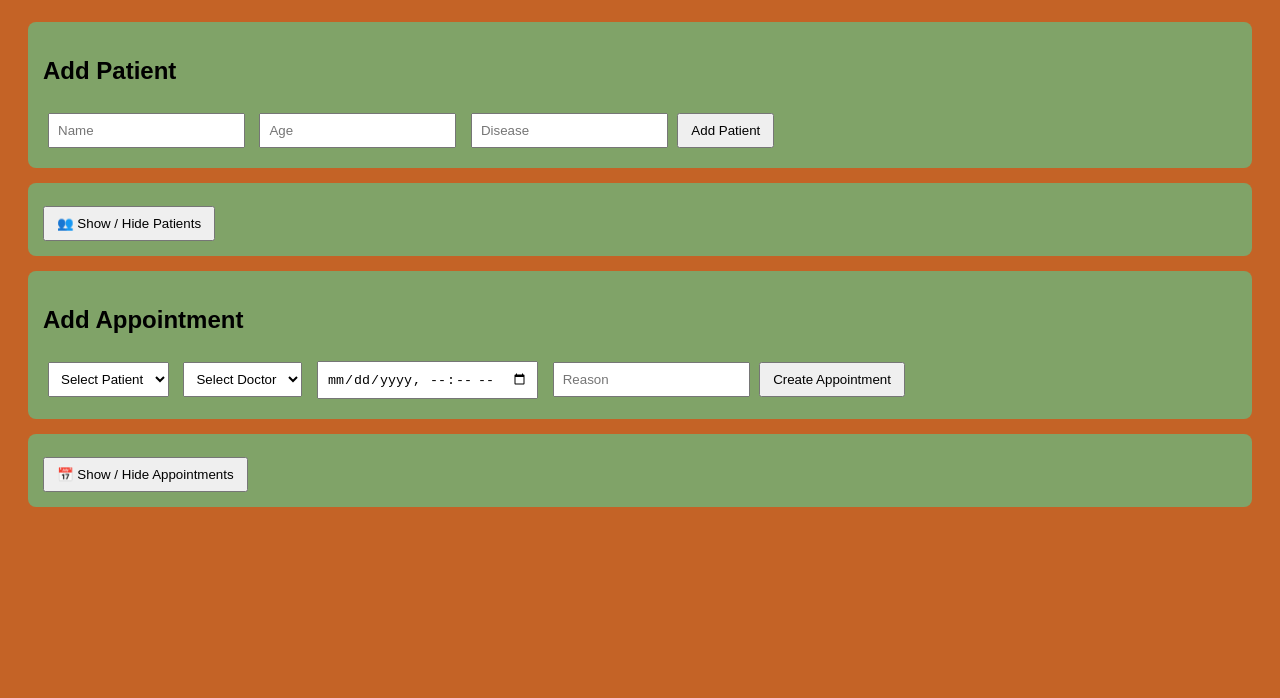
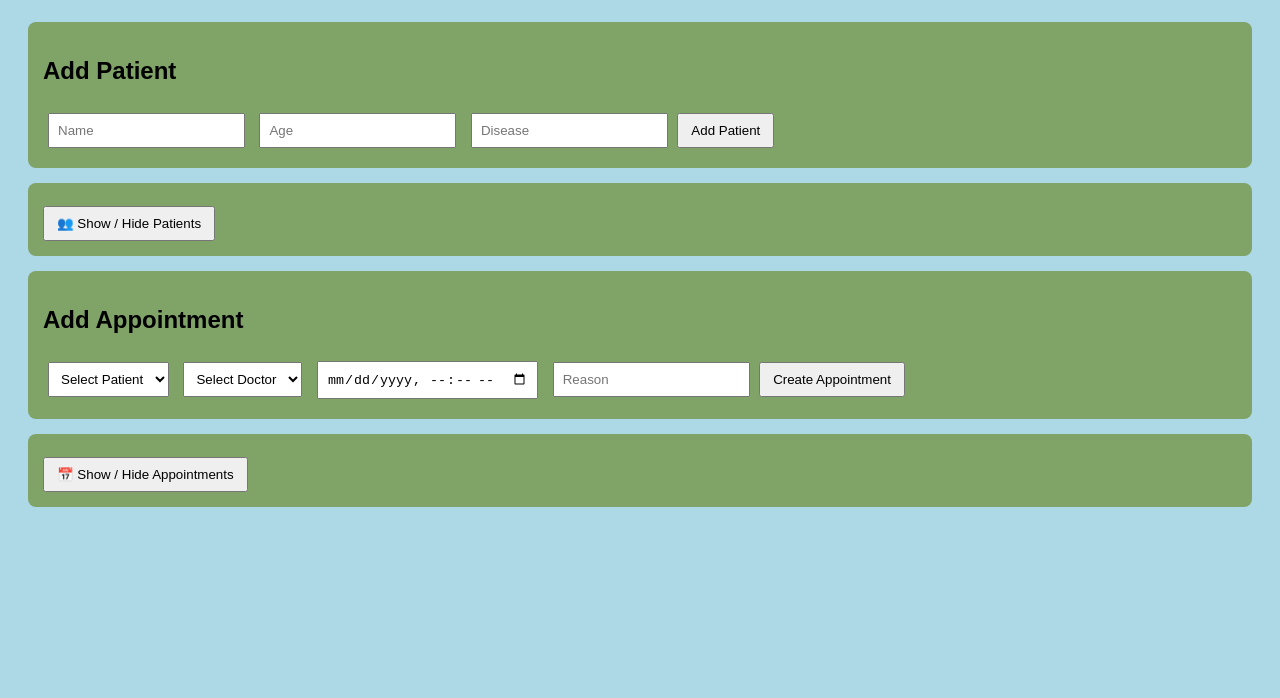
Before and after one commit to karlozk/healthcare-portal, a website: page public/index.html in a window 1280 px wide. Shown: the part 102-800 px from the top of the page. Drawn offline with Linux system fonts and the light colour scheme.

Commit message:
color change

```diff
--- a/public/style.css
+++ b/public/style.css
@@ -1,6 +1,6 @@
 body {
   font-family: Arial;
-  background: #c46326;
+  background: lightblue;
   padding: 20px;
 }
 
```
